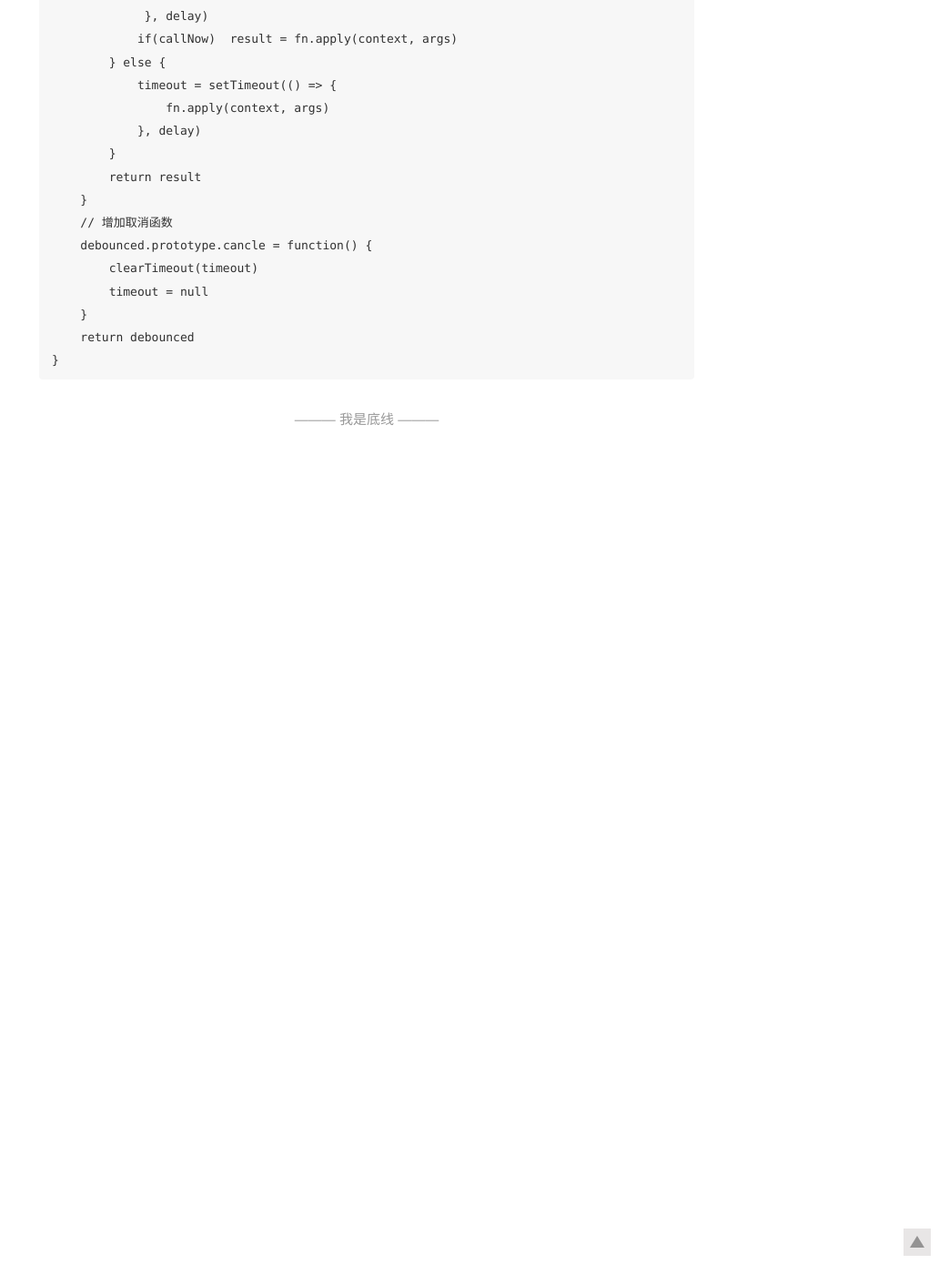
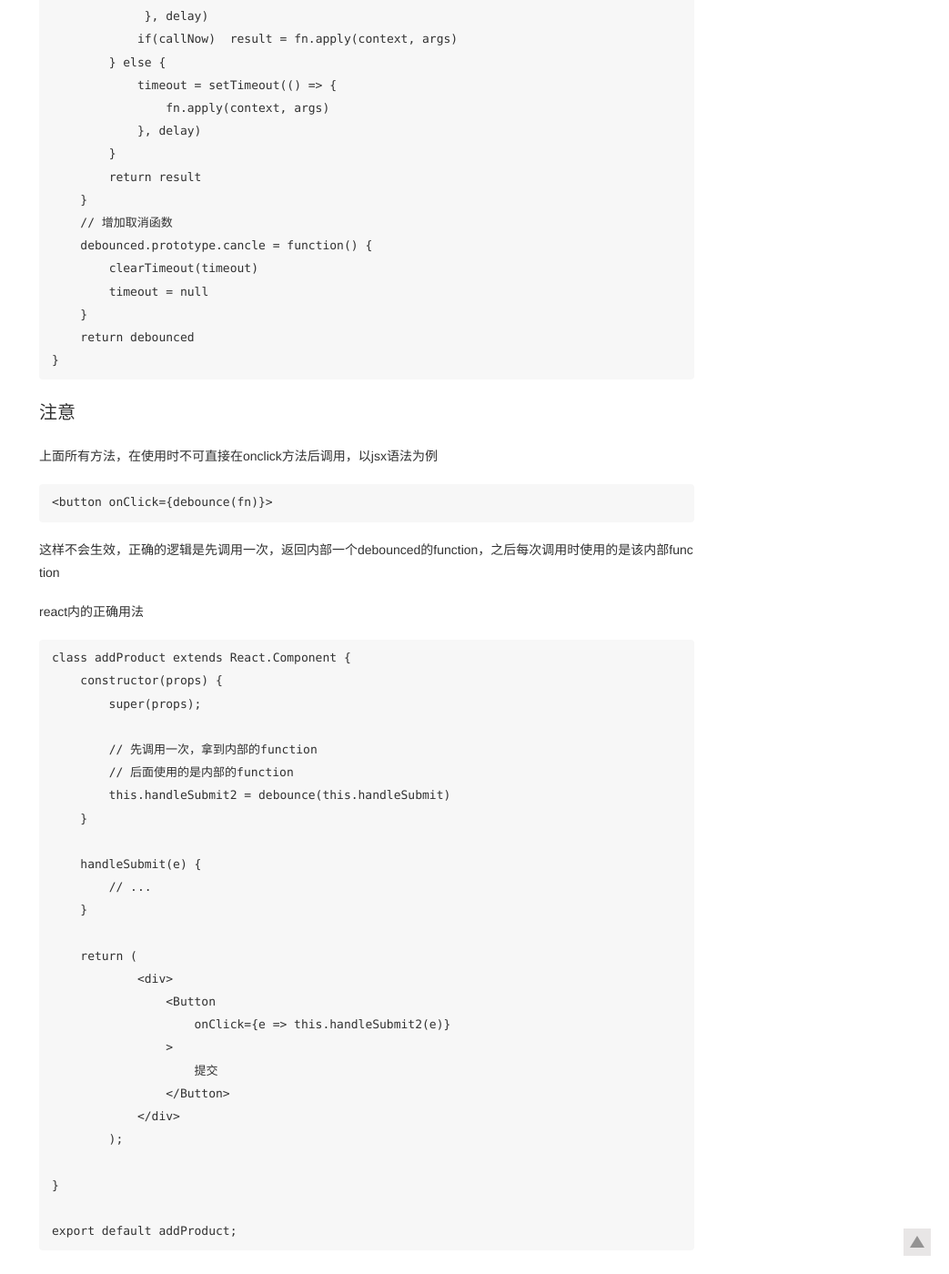
Before and after one commit to LinXiudong/LinXiudong.github.io, a Jekyll site: the page built from _posts/2017/2017-06-10-函数去抖与函数节流.md, in a window 1280 px wide and 1400 px high, scrolled down 2800 px. Shown: the whole window at 91% size, without its empty margins (237-1280 px from the left). Built offline with Jekyll 4.4.1, drawn with Linux system fonts in a browser that asks for light colours; before the commit the page ends 3289 px from its top, so only the background shows below that.

Commit message:
去抖，节流增加注意事项

````diff
--- a/_posts/2017/2017-06-10-函数去抖与函数节流.md
+++ b/_posts/2017/2017-06-10-函数去抖与函数节流.md
@@ -127,3 +127,41 @@ const debounce = function (fn, delay,isImmeDiate= false){
     return debounced
 }
 ```
+
+# 注意
+
+上面所有方法，在使用时不可直接在onclick方法后调用，以jsx语法为例
+```
+<button onClick={debounce(fn)}>
+```
+这样不会生效，正确的逻辑是先调用一次，返回内部一个debounced的function，之后每次调用时使用的是该内部function
+
+react内的正确用法
+```
+class addProduct extends React.Component {
+    constructor(props) {
+        super(props);
+
+		// 先调用一次，拿到内部的function
+		// 后面使用的是内部的function
+        this.handleSubmit2 = debounce(this.handleSubmit)
+    }
+
+    handleSubmit(e) {
+		// ...
+	}
+
+	return (
+            <div>
+                <Button
+					onClick={e => this.handleSubmit2(e)}
+				>
+					提交
+				</Button>
+            </div>
+        );
+
+}
+
+export default addProduct;
+```
````
